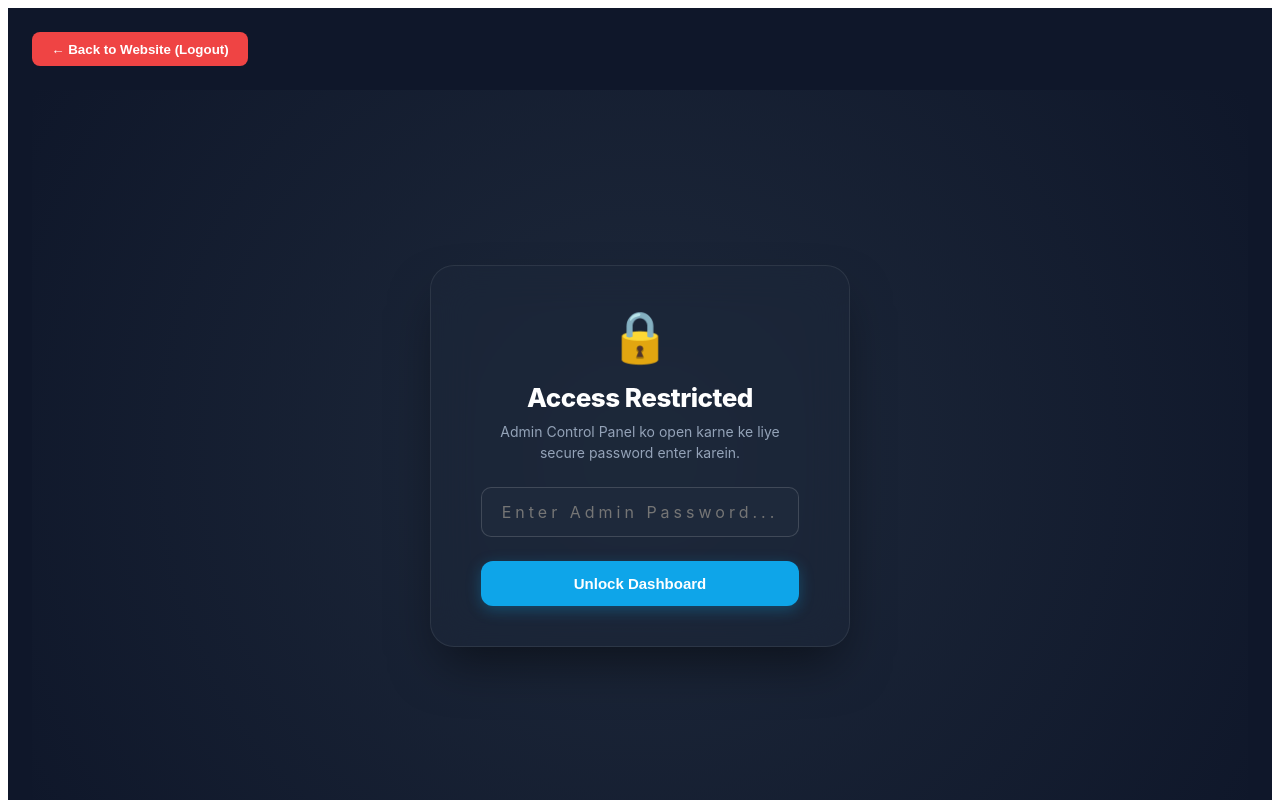
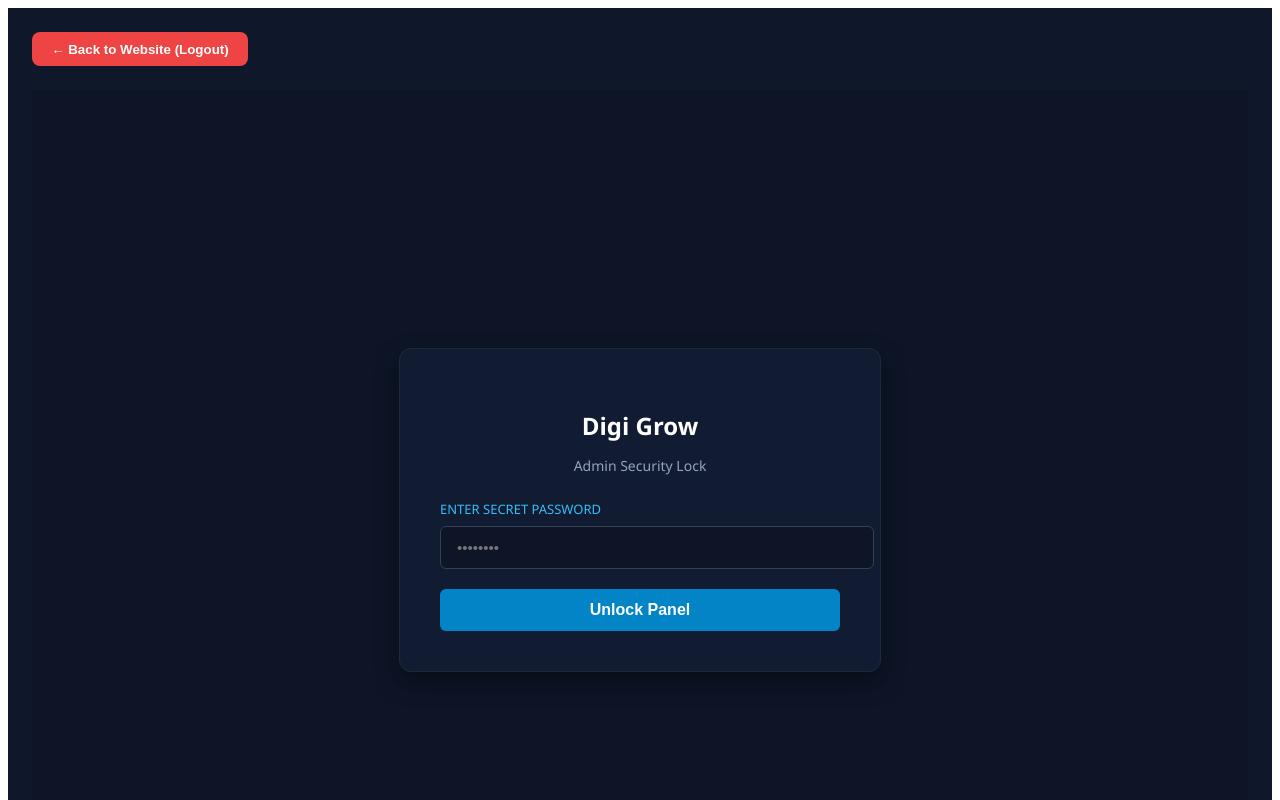
Before and after one commit to Anas-system/digital-agency, a React (Vite) app: page / in a window 1280 px wide. Both pictures are taken after a click on the button "Login". Shown: the top 800 px of the page. Built offline with nearby package versions, Linux system fonts and the light colour scheme.

Commit message:
added admin password lock and layout fixes

```diff
--- a/src/pages/Admin.jsx
+++ b/src/pages/Admin.jsx
@@ -1,361 +1,102 @@
-import React, { useState, useEffect } from 'react';
+import React, { useState } from 'react';
 
-export default function Admin() {
-  // --- Security & Authentication States ---
-  const [isAuthenticated, setIsAuthenticated] = useState(false);
-  const [passwordInput, setPasswordInput] = useState("");
-  const [loginError, setLoginError] = useState("");
+const Admin = () => {
+  // Password check karne ke liye states
+  const [password, setPassword] = useState('');
+  const [isLoggedIn, setIsLoggedIn] = useState(false);
+  const [error, setError] = useState(false);
 
-  // --- Active Workspace Tab State ---
-  const [activeTab, setActiveTab] = useState('about');
+  // --- APNA PASSWORD YAHAN BADLEIN ---
+  const SECRET_PASSWORD = "bhai123";
 
-  // --- All Content States ---
-  const [aboutText, setAboutText] = useState("");
-
-  const [title1, setTitle1] = useState("");
-  const [desc1, setDesc1] = useState("");
-  const [title2, setTitle2] = useState("");
-  const [desc2, setDesc2] = useState("");
-  const [title3, setTitle3] = useState("");
-  const [desc3, setDesc3] = useState("");
-
-  const [address, setAddress] = useState("");
-  const [email, setEmail] = useState("");
-  const [phone, setPhone] = useState("");
-
-  const [loading, setLoading] = useState(false);
-
-  // --- Check Login Session & Load Data ---
-  useEffect(() => {
-    // Check if already logged in earlier
-    const sessionToken = sessionStorage.getItem('admin_session');
-    if (sessionToken === 'authenticated_bhai') {
-      setIsAuthenticated(true);
-    }
-
-    setAboutText(localStorage.getItem('website_about') || "Welcome to DigiGrow...");
-
-    setTitle1(localStorage.getItem('web_service_title1') || "SOCIAL MEDIA MARKETING");
-    setDesc1(localStorage.getItem('web_service_desc1') || "Instagram Marketing, Facebook Marketing");
-
-    setTitle2(localStorage.getItem('web_service_title2') || "PAID ADVERTISING");
-    setDesc2(localStorage.getItem('web_service_desc2') || "Google Ads, Facebook Ads");
-
-    setTitle3(localStorage.getItem('web_service_title3') || "WEBSITE SERVICE");
-    setDesc3(localStorage.getItem('web_service_desc3') || "Website Design, Website Development");
-
-    setAddress(localStorage.getItem('website_address') || "Roshan Bagh Prayagraj");
-    setEmail(localStorage.getItem('website_email') || "anasknanprince1234@gmail.com");
-    setPhone(localStorage.getItem('website_phone') || "+91 7007684279");
-  }, []);
-
-  // --- Login Handler ---
   const handleLogin = (e) => {
-    e.preventDefault();
-    if (passwordInput === "bhai163") {
-      setIsAuthenticated(true);
-      setLoginError("");
-      sessionStorage.setItem('admin_session', 'authenticated_bhai'); // Save session
+    e.preventDefault(); // Page refresh hone se rokne ke liye
+    if (password === SECRET_PASSWORD) {
+      setIsLoggedIn(true);
+      setError(false);
     } else {
-      setLoginError("❌ Galat Password Hai Bhai! Dobara Try Karo.");
+      setError(true);
+      setPassword(''); // Galat password hone par input khali karne ke liye
     }
   };
 
-  // --- Logout Handler ---
   const handleLogout = () => {
-    setIsAuthenticated(false);
-    setPasswordInput("");
-    sessionStorage.removeItem('admin_session'); // Clear session
+    setIsLoggedIn(false);
+    setPassword('');
   };
 
-  // --- Save Configuration Handler ---
-  const handleSave = (e) => {
-    e.preventDefault();
-    setLoading(true);
-    setTimeout(() => {
-      localStorage.setItem('website_about', aboutText);
+  // 1. Agar password sahi nahi hai, toh pehle ye Lock Screen dikhegi
+  if (!isLoggedIn) {
+    return (
+      <div style={{ display: 'flex', justifyContent: 'center', alignItems: 'center', minHeight: '100vh', backgroundColor: '#0d1527', padding: '20px' }}>
+        <div style={{ background: '#111c32', border: '1px solid #1e293b', padding: '40px', borderRadius: '12px', width: '100%', maxWidth: '400px', textAlign: 'center', boxShadow: '0 10px 25px rgba(0, 0, 0, 0.4)' }}>
+          <h2 style={{ fontSize: '24px', marginBottom: '10px', color: '#ffffff' }}>Digi Grow</h2>
+          <p style={{ color: '#94a3b8', fontSize: '14px', marginBottom: '25px' }}>Admin Security Lock</p>
 
-      localStorage.setItem('web_service_title1', title1);
-      localStorage.setItem('web_service_desc1', desc1);
-      localStorage.setItem('web_service_title2', title2);
-      localStorage.setItem('web_service_desc2', desc2);
-      localStorage.setItem('web_service_title3', title3);
-      localStorage.setItem('web_service_desc3', desc3);
+          <form onSubmit={handleLogin}>
+            <div style={{ marginBottom: '20px', textAlign: 'left' }}>
+              <label style={{ display: 'block', fontSize: '13px', color: '#38bdf8', marginBottom: '8px', fontWeight: '500' }}>ENTER SECRET PASSWORD</label>
+              <input
+                type="password"
+                placeholder="••••••••"
+                value={password}
+                onChange={(e) => setPassword(e.target.value)}
+                style={{ width: '100%', padding: '12px 16px', background: '#0d1527', border: '1px solid #334155', borderRadius: '6px', color: 'white', fontSize: '15px', outline: 'none' }}
+              />
+            </div>
 
-      localStorage.setItem('website_address', address);
-      localStorage.setItem('website_email', email);
-      localStorage.setItem('website_phone', phone);
+            <button type="submit" style={{ width: '100%', padding: '12px', background: '#0284c7', color: 'white', border: 'none', borderRadius: '6px', fontSize: '16px', fontWeight: '600', cursor: 'pointer' }}>Unlock Panel</button>
+          </form>
 
-      localStorage.setItem('website_service1', `${title1}\n${desc1}`);
-      localStorage.setItem('website_service2', `${title2}\n${desc2}`);
-      localStorage.setItem('website_service3', `${title3}\n${desc3}`);
-
-      setLoading(false);
-      alert('🎉 Configuration Saved Successfully!');
-    }, 400);
-  };
-
-  // --- Premium Shared Styles ---
-  const sharedInputStyle = {
-    width: '100%',
-    padding: '14px 16px',
-    borderRadius: '10px',
-    border: '1px solid rgba(255, 255, 255, 0.15)',
-    fontSize: '15px',
-    outline: 'none',
-    backgroundColor: '#1e293b',
-    color: '#ffffff',
-    boxSizing: 'border-box',
-    fontFamily: '"Inter", "SF Pro Display", system-ui, sans-serif',
-  };
-
-  const sharedLabelStyle = {
-    display: 'block',
-    fontSize: '11px',
-    fontWeight: '700',
-    color: '#38bdf8',
-    marginBottom: '8px',
-    textTransform: 'uppercase',
-    letterSpacing: '1px',
-    fontFamily: '"Inter", "SF Pro Display", system-ui, sans-serif',
-  };
-
-  const tabButtonStyle = (tabName) => ({
-    padding: '12px 28px',
-    borderRadius: '10px',
-    fontSize: '14px',
-    fontWeight: '600',
-    border: 'none',
-    cursor: 'pointer',
-    transition: 'all 0.2s ease',
-    fontFamily: '"Inter", "SF Pro Display", system-ui, sans-serif',
-    backgroundColor: activeTab === tabName ? '#0ea5e9' : 'rgba(255, 255, 255, 0.03)',
-    color: activeTab === tabName ? '#ffffff' : '#94a3b8',
-    boxShadow: activeTab === tabName ? '0 4px 15px rgba(14, 165, 233, 0.25)' : 'none',
-  });
-
-  // ================= RENDER LOCK SCREEN IF NOT LOGGED IN =================
-  if (!isAuthenticated) {
-    return (
-      <div style={{
-        minHeight: 'calc(100vh - 68px)',
-        background: 'radial-gradient(circle at center, #1e293b 0%, #0f172a 100%)',
-        display: 'flex',
-        justifyContent: 'center',
-        alignItems: 'center',
-        fontFamily: '"Inter", "SF Pro Display", system-ui, sans-serif',
-        padding: '24px',
-        boxSizing: 'border-box'
-      }}>
-        <div style={{
-          backgroundColor: 'rgba(30, 41, 59, 0.45)',
-          backdropFilter: 'blur(20px)',
-          WebkitBackdropFilter: 'blur(20px)',
-          borderRadius: '24px',
-          padding: '40px 50px',
-          border: '1px solid rgba(255, 255, 255, 0.08)',
-          boxShadow: '0 25px 50px -12px rgba(0, 0, 0, 0.5)',
-          maxWidth: '420px',
-          width: '100%',
-          textAlign: 'center',
-          boxSizing: 'border-box'
-        }}>
-          <span style={{ fontSize: '50px', display: 'block', marginBottom: '16px' }}>🔒</span>
-          <h2 style={{ fontSize: '26px', fontWeight: '800', color: '#ffffff', margin: '0 0 8px 0', letterSpacing: '-0.5px' }}>Access Restricted</h2>
-          <p style={{ color: '#94a3b8', fontSize: '14px', margin: '0 0 24px 0', lineHeight: '1.5' }}>Admin Control Panel ko open karne ke liye secure password enter karein.</p>
-
-          <form onSubmit={handleLogin} style={{ display: 'flex', flexDirection: 'column', gap: '16px' }}>
-            <input
-              type="password"
-              placeholder="Enter Admin Password..."
-              value={passwordInput}
-              onChange={(e) => setPasswordInput(e.target.value)}
-              style={{ ...sharedInputStyle, textAlign: 'center', fontSize: '16px', letterSpacing: '4px' }}
-              autoFocus
-            />
-            {loginError && <p style={{ color: '#f87171', fontSize: '13px', margin: 0, fontWeight: '500' }}>{loginError}</p>}
-            <button type="submit" style={{
-              backgroundColor: '#0ea5e9',
-              color: 'white',
-              border: 'none',
-              padding: '14px',
-              borderRadius: '12px',
-              fontSize: '15px',
-              fontWeight: '700',
-              cursor: 'pointer',
-              boxShadow: '0 4px 15px rgba(14, 165, 233, 0.3)',
-              marginTop: '8px'
-            }}>
-              Unlock Dashboard
-            </button>
-          </form>
+          {error && <div style={{ color: '#ef4444', fontSize: '14px', marginTop: '15px' }}>Galat Password Hai Bhai! ❌</div>}
         </div>
       </div>
     );
   }
 
-  // ================= MAIN RENDER DASHBOARD (IF LOGGED IN) =================
+  // 2. Agar password SAHI hai, toh aapka ye asli Admin Panel open hoga
   return (
-    <div style={{
-      minHeight: 'calc(100vh - 68px)',
-      background: 'radial-gradient(circle at center, #1e293b 0%, #0f172a 100%)',
-      padding: '60px 24px',
-      display: 'flex',
-      flexDirection: 'column',
-      alignItems: 'center',
-      fontFamily: '"Inter", "SF Pro Display", system-ui, sans-serif',
-      boxSizing: 'border-box',
-      position: 'relative'
-    }}>
+    <div style={{ backgroundColor: '#0d1527', minHeight: '100vh', color: '#ffffff' }}>
+      {/* Navbar */}
+      <header style={{ display: 'flex', justifyContent: 'space-between', alignItems: 'center', padding: '20px 5%', borderBottom: '1px solid #1e293b' }}>
+        <div style={{ fontSize: '22px', fontWeight: '700', color: '#ffffff' }}>🚀 Digi<span style={{ color: '#38bdf8' }}>Grow</span></div>
+        <nav style={{ display: 'flex', alignItems: 'center' }}>
+          <a href="#" style={{ color: '#94a3b8', textDecoration: 'none', marginLeft: '20px', fontSize: '14px' }}>About</a>
+          <a href="#" style={{ color: '#94a3b8', textDecoration: 'none', marginLeft: '20px', fontSize: '14px' }}>Services</a>
+          <a href="#" style={{ color: '#94a3b8', textDecoration: 'none', marginLeft: '20px', fontSize: '14px' }}>Find Us</a>
+          <button onClick={handleLogout} style={{ background: '#ef4444', color: 'white', border: 'none', padding: '8px 16px', borderRadius: '6px', cursor: 'pointer', fontWeight: '500', marginLeft: '20px' }}>Lock Panel</button>
+        </nav>
+      </header>
 
-      {/* Logout Floating Button */}
-      <button onClick={handleLogout} style={{
-        position: 'absolute',
-        top: '24px',
-        right: '24px',
-        backgroundColor: 'rgba(248, 113, 113, 0.1)',
-        border: '1px solid rgba(248, 113, 113, 0.2)',
-        color: '#f87171',
-        padding: '10px 20px',
-        borderRadius: '8px',
-        fontSize: '13px',
-        fontWeight: '600',
-        cursor: 'pointer',
-        transition: 'all 0.2s'
-      }}>
-        🚪 Secure Logout
-      </button>
+      {/* Main Content Dashboard */}
+      <div style={{ maxWidth: '1000px', margin: '40px auto', padding: '0 20px', textAlign: 'center' }}>
+        <h1 style={{ fontSize: '32px', marginBottom: '8px' }}>Digi Grow - Admin Panel</h1>
+        <p style={{ color: '#94a3b8', fontSize: '14px', marginBottom: '30px' }}>Select a specific section to customize your website content.</p>
 
-      <form onSubmit={handleSave} style={{ maxWidth: '750px', width: '100%', display: 'flex', flexDirection: 'column', gap: '32px' }}>
-
-        {/* ================= HEADER SECTION ================= */}
-        <div style={{ textAlign: 'center' }}>
-          <h1 style={{ fontSize: '36px', fontWeight: '800', color: '#ffffff', margin: '0 0 6px 0', letterSpacing: '-1px' }}>
-            Digi Grow - Admin Panel
-          </h1>
-          <p style={{ color: '#94a3b8', fontSize: '14px', margin: 0, fontWeight: '400' }}>
-            Select a specific section to customize your website content.
-          </p>
+        {/* Navigation Tabs */}
+        <div style={{ display: 'flex', justifyContent: 'center', gap: '15px', marginBottom: '30px' }}>
+          <button style={{ background: '#0284c7', color: 'white', border: '1px solid #38bdf8', padding: '10px 20px', borderRadius: '6px', cursor: 'pointer', fontSize: '14px' }}>📝 About Section</button>
+          <button style={{ background: '#111c32', color: '#94a3b8', border: '1px solid #1e293b', padding: '10px 20px', borderRadius: '6px', cursor: 'pointer', fontSize: '14px' }}>💼 Services Card</button>
+          <button style={{ background: '#111c32', color: '#94a3b8', border: '1px solid #1e293b', padding: '10px 20px', borderRadius: '6px', cursor: 'pointer', fontSize: '14px' }}>📍 Contact Details</button>
         </div>
 
-        {/* ================= MODERN SEGMENTED TABS ================= */}
-        <div style={{ display: 'flex', justifyContent: 'center', gap: '12px', backgroundColor: 'rgba(15, 23, 42, 0.4)', padding: '8px', borderRadius: '14px', border: '1px solid rgba(255,255,255,0.03)' }}>
-          <button type="button" onClick={() => setActiveTab('about')} style={tabButtonStyle('about')}>📝 About Section</button>
-          <button type="button" onClick={() => setActiveTab('services')} style={tabButtonStyle('services')}>💼 Services Card</button>
-          <button type="button" onClick={() => setActiveTab('contact')} style={tabButtonStyle('contact')}>📍 Contact Details</button>
+        {/* Customization Form Card */}
+        <div style={{ background: '#111c32', border: '1px solid #1e293b', borderRadius: '12px', padding: '30px', textAlign: 'left', maxWidth: '700px', margin: '0 auto 30px auto' }}>
+          <h3 style={{ fontSize: '18px', marginBottom: '6px' }}>1. Customize About Us</h3>
+          <p style={{ color: '#94a3b8', fontSize: '14px', marginBottom: '20px' }}>Modify your main branding text and mission lines statement.</p>
+
+          <label style={{ display: 'block', fontSize: '12px', color: '#38bdf8', textTransform: 'uppercase', fontWeight: '600', marginBottom: '10px' }}>Main About Us Description</label>
+          <textarea
+            defaultValue="Hum businesses ko online grow karne mein help karte hain through smart aur result-oriented digital marketing solutions.&#10;&#10;Hamara goal brands, startups aur local businesses ko strong online presence dena hai, taaki woh zyada customers tak pahunch sakein aur apne business ko faster grow kar sakein."
+            style={{ width: '100%', height: '150px', background: '#0d1527', border: '1px solid #1e293b', borderRadius: '8px', color: '#e2e8f0', padding: '15px', fontSize: '14px', lineHeight: '1.6', resize: 'none', outline: 'none' }}
+          />
         </div>
 
-        {/* ================= CARD WORKSPACE CONTAINER ================= */}
-        <div style={{
-          backgroundColor: 'rgba(30, 41, 59, 0.45)',
-          backdropFilter: 'blur(20px)',
-          WebkitBackdropFilter: 'blur(20px)',
-          borderRadius: '20px',
-          padding: '40px',
-          border: '1px solid rgba(255, 255, 255, 0.05)',
-          boxShadow: '0 25px 50px -12px rgba(0, 0, 0, 0.4)',
-          minHeight: '340px'
-        }}>
-
-          {/* SET 1: ABOUT US */}
-          {activeTab === 'about' && (
-            <div style={{ display: 'flex', flexDirection: 'column', gap: '20px' }}>
-              <div>
-                <h3 style={{ margin: '0 0 4px 0', color: '#ffffff', fontSize: '18px', fontWeight: '700', letterSpacing: '-0.5px' }}>1. Customize About Us</h3>
-                <p style={{ margin: 0, color: '#94a3b8', fontSize: '13px' }}>Modify your main branding text and mission lines statement.</p>
-              </div>
-              <div style={{ height: '1px', backgroundColor: 'rgba(255,255,255,0.06)' }}></div>
-              <div>
-                <label style={sharedLabelStyle}>Main About Us Description</label>
-                <textarea rows="6" value={aboutText} onChange={(e) => setAboutText(e.target.value)} style={{ ...sharedInputStyle, lineHeight: '1.6' }} />
-              </div>
-            </div>
-          )}
-
-          {/* SET 2: 3 SERVICES */}
-          {activeTab === 'services' && (
-            <div style={{ display: 'flex', flexDirection: 'column', gap: '20px' }}>
-              <div>
-                <h3 style={{ margin: '0 0 4px 0', color: '#ffffff', fontSize: '18px', fontWeight: '700', letterSpacing: '-0.5px' }}>2. Customize 3 Services</h3>
-                <p style={{ margin: 0, color: '#94a3b8', fontSize: '13px' }}>Update headings and details for all three individual blocks.</p>
-              </div>
-              <div style={{ height: '1px', backgroundColor: 'rgba(255,255,255,0.06)' }}></div>
-
-              <div style={{ display: 'flex', flexDirection: 'column', gap: '24px', maxHeight: '400px', overflowY: 'auto', paddingRight: '6px' }}>
-                {/* Service 1 */}
-                <div style={{ backgroundColor: 'rgba(15, 23, 42, 0.2)', padding: '20px', borderRadius: '12px', border: '1px solid rgba(255,255,255,0.02)' }}>
-                  <label style={sharedLabelStyle}>Service 01 Title</label>
-                  <input type="text" value={title1} onChange={(e) => setTitle1(e.target.value)} style={{ ...sharedInputStyle, marginBottom: '16px', fontWeight: '600' }} />
-                  <label style={sharedLabelStyle}>Service 01 Description</label>
-                  <textarea rows="3" value={desc1} onChange={(e) => setDesc1(e.target.value)} style={sharedInputStyle} />
-                </div>
-
-                {/* Service 2 */}
-                <div style={{ backgroundColor: 'rgba(15, 23, 42, 0.2)', padding: '20px', borderRadius: '12px', border: '1px solid rgba(255,255,255,0.02)' }}>
-                  <label style={sharedLabelStyle}>Service 02 Title</label>
-                  <input type="text" value={title2} onChange={(e) => setTitle2(e.target.value)} style={{ ...sharedInputStyle, marginBottom: '16px', fontWeight: '600' }} />
-                  <label style={sharedLabelStyle}>Service 02 Description</label>
-                  <textarea rows="3" value={desc2} onChange={(e) => setDesc2(e.target.value)} style={sharedInputStyle} />
-                </div>
-
-                {/* Service 3 */}
-                <div style={{ backgroundColor: 'rgba(15, 23, 42, 0.2)', padding: '20px', borderRadius: '12px', border: '1px solid rgba(255,255,255,0.02)' }}>
-                  <label style={sharedLabelStyle}>Service 03 Title</label>
-                  <input type="text" value={title3} onChange={(e) => setTitle3(e.target.value)} style={{ ...sharedInputStyle, marginBottom: '16px', fontWeight: '600' }} />
-                  <label style={sharedLabelStyle}>Service 03 Description</label>
-                  <textarea rows="3" value={desc3} onChange={(e) => setDesc3(e.target.value)} style={sharedInputStyle} />
-                </div>
-              </div>
-            </div>
-          )}
-
-          {/* SET 3: CONTACT DETAILS */}
-          {activeTab === 'contact' && (
-            <div style={{ display: 'flex', flexDirection: 'column', gap: '20px' }}>
-              <div>
-                <h3 style={{ margin: '0 0 4px 0', color: '#ffffff', fontSize: '18px', fontWeight: '700', letterSpacing: '-0.5px' }}>3. Contact Details</h3>
-                <p style={{ margin: 0, color: '#94a3b8', fontSize: '13px' }}>Maintain your active addresses and primary communication links.</p>
-              </div>
-              <div style={{ height: '1px', backgroundColor: 'rgba(255,255,255,0.06)' }}></div>
-
-              <div style={{ display: 'flex', flexDirection: 'column', gap: '18px' }}>
-                <div>
-                  <label style={sharedLabelStyle}>Office Address</label>
-                  <input type="text" value={address} onChange={(e) => setAddress(e.target.value)} style={sharedInputStyle} />
-                </div>
-                <div>
-                  <label style={sharedLabelStyle}>Support Email</label>
-                  <input type="email" value={email} onChange={(e) => setEmail(e.target.value)} style={sharedInputStyle} />
-                </div>
-                <div>
-                  <label style={sharedLabelStyle}>Phone Number</label>
-                  <input type="text" value={phone} onChange={(e) => setPhone(e.target.value)} style={sharedInputStyle} />
-                </div>
-              </div>
-            </div>
-          )}
-
-        </div>
-
-        {/* ================= CENTRALIZED SUBMIT BUTTON ================= */}
-        <div style={{ textAlign: 'center' }}>
-          <button type="submit" disabled={loading} style={{
-            backgroundColor: '#0ea5e9',
-            color: 'white',
-            border: 'none',
-            padding: '16px 44px',
-            borderRadius: '12px',
-            fontSize: '15px',
-            fontWeight: '700',
-            cursor: 'pointer',
-            fontFamily: '"Inter", "SF Pro Display", system-ui, sans-serif',
-            boxShadow: '0 6px 20px rgba(14, 165, 233, 0.25)',
-          }}>
-            {loading ? 'Saving Layout...' : 'Save Configuration Permanent'}
-          </button>
-        </div>
-
-      </form>
+        {/* Save Button */}
+        <button onClick={() => alert("Settings successfully save ho gayi hain bhai! 👍")} style={{ display: 'block', width: '100%', maxWidth: '300px', margin: '0 auto', background: '#0091ff', color: 'white', border: 'none', padding: '14px', borderRadius: '8px', fontWeight: '600', fontSize: '15px', cursor: 'pointer' }}>Save Configuration Permanent</button>
+      </div>
     </div>
   );
-}
+};
+
+export default Admin;
```
